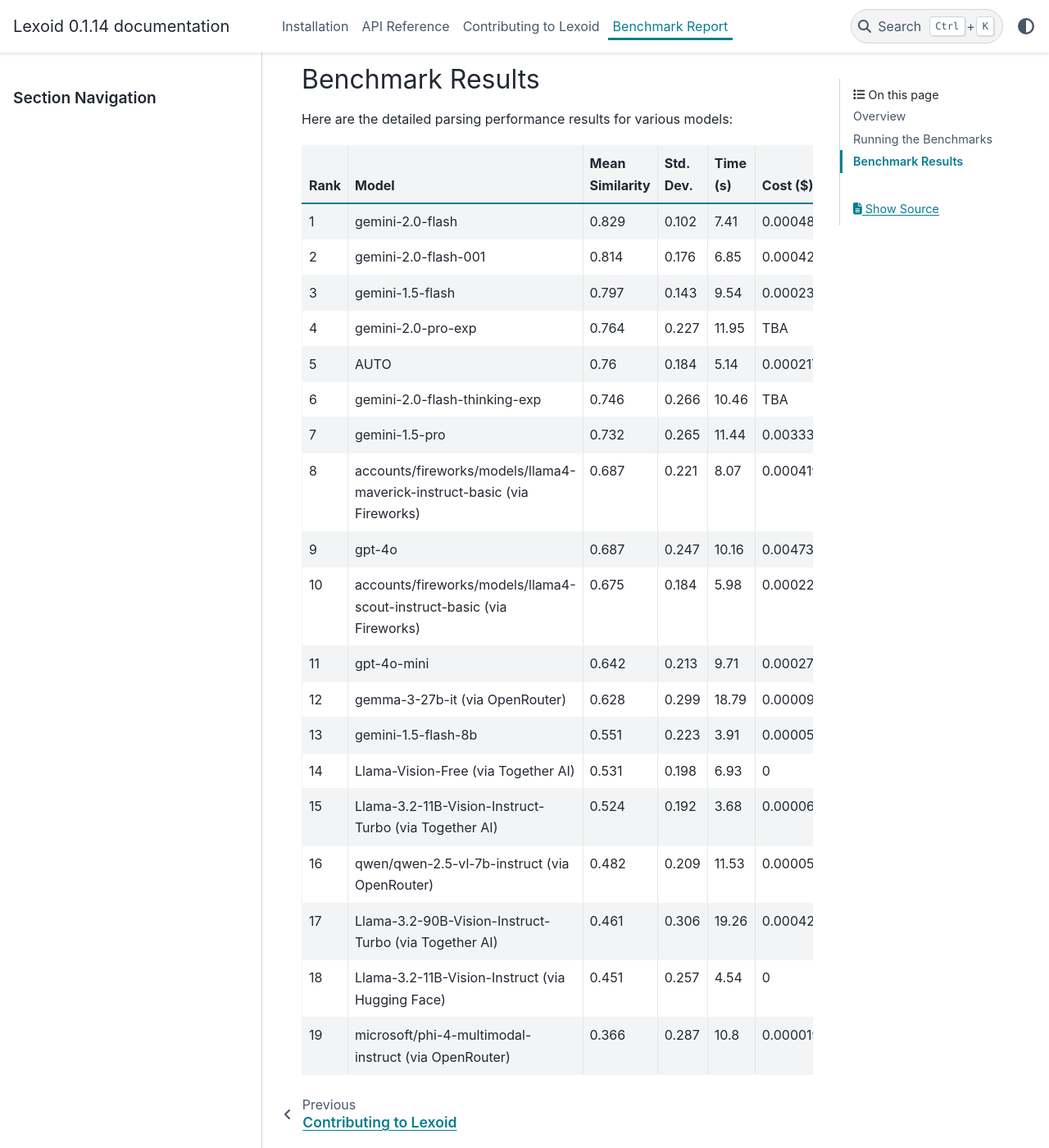
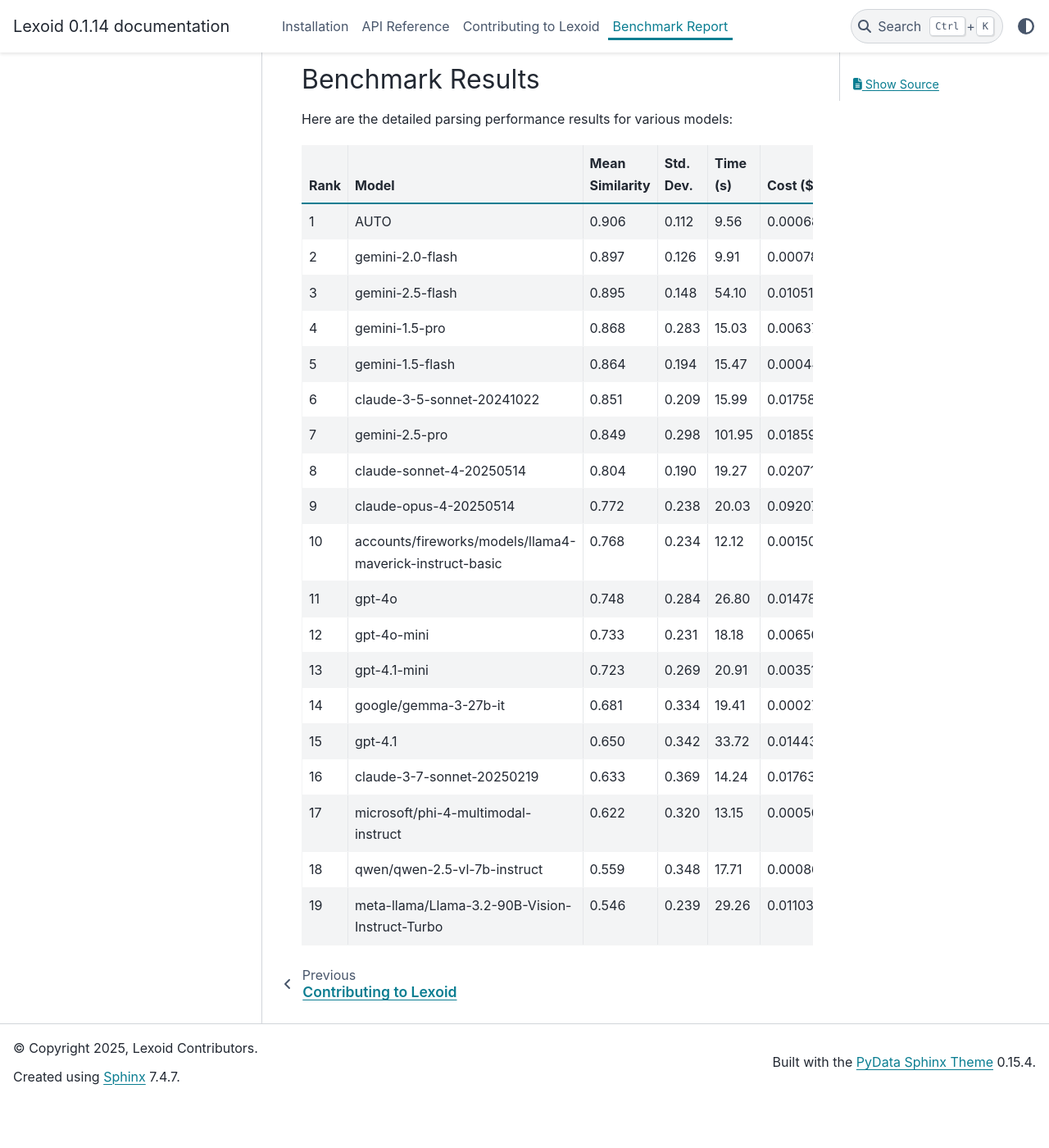
Before and after one commit to oidlabs-com/Lexoid, a Sphinx documentation site: the page built from docs/benchmark.rst, in a window 1280 px wide and 1400 px high, scrolled down 1761 px. Shown: the whole window at 82% size. Built offline with Sphinx 7.4.7 and the PyData theme 0.15.4, drawn with Linux system fonts in a browser that asks for light colours; after the commit the page ends 3103 px from its top, so only the background shows below that.

Commit message:
Update benchmark

```diff
--- a/docs/benchmark.rst
+++ b/docs/benchmark.rst
@@ -79,116 +79,116 @@
      - Time (s)
      - Cost ($)
    * - 1
+     - AUTO
+     - 0.906
+     - 0.112
+     - 9.56
+     - 0.00068
+   * - 2
      - gemini-2.0-flash
-     - 0.829
-     - 0.102
-     - 7.41
-     - 0.00048
-   * - 2
-     - gemini-2.0-flash-001
-     - 0.814
-     - 0.176
-     - 6.85
-     - 0.000421
+     - 0.897
+     - 0.126
+     - 9.91
+     - 0.00078
    * - 3
+     - gemini-2.5-flash
+     - 0.895
+     - 0.148
+     - 54.10
+     - 0.01051
+   * - 4
+     - gemini-1.5-pro
+     - 0.868
+     - 0.283
+     - 15.03
+     - 0.00637
+   * - 5
      - gemini-1.5-flash
-     - 0.797
-     - 0.143
-     - 9.54
-     - 0.000238
-   * - 4
-     - gemini-2.0-pro-exp
-     - 0.764
-     - 0.227
-     - 11.95
-     - TBA
-   * - 5
-     - AUTO
-     - 0.76
-     - 0.184
-     - 5.14
-     - 0.000217
+     - 0.864
+     - 0.194
+     - 15.47
+     - 0.00044
    * - 6
-     - gemini-2.0-flash-thinking-exp
-     - 0.746
-     - 0.266
-     - 10.46
-     - TBA
+     - claude-3-5-sonnet-20241022
+     - 0.851
+     - 0.209
+     - 15.99
+     - 0.01758
    * - 7
-     - gemini-1.5-pro
-     - 0.732
-     - 0.265
-     - 11.44
-     - 0.003332
+     - gemini-2.5-pro
+     - 0.849
+     - 0.298
+     - 101.95
+     - 0.01859
    * - 8
-     - accounts/fireworks/models/llama4-maverick-instruct-basic (via Fireworks)
-     - 0.687
-     - 0.221
-     - 8.07
-     - 0.000419
+     - claude-sonnet-4-20250514
+     - 0.804
+     - 0.190
+     - 19.27
+     - 0.02071
    * - 9
+     - claude-opus-4-20250514
+     - 0.772
+     - 0.238
+     - 20.03
+     - 0.09207
+   * - 10
+     - accounts/fireworks/models/llama4-maverick-instruct-basic
+     - 0.768
+     - 0.234
+     - 12.12
+     - 0.00150
+   * - 11
      - gpt-4o
-     - 0.687
-     - 0.247
-     - 10.16
-     - 0.004736
-   * - 10
-     - accounts/fireworks/models/llama4-scout-instruct-basic (via Fireworks)
-     - 0.675
-     - 0.184
-     - 5.98
-     - 0.000226
-   * - 11
+     - 0.748
+     - 0.284
+     - 26.80
+     - 0.01478
+   * - 12
      - gpt-4o-mini
-     - 0.642
-     - 0.213
-     - 9.71
-     - 0.000275
-   * - 12
-     - gemma-3-27b-it (via OpenRouter)
-     - 0.628
-     - 0.299
-     - 18.79
-     - 0.000096
+     - 0.733
+     - 0.231
+     - 18.18
+     - 0.00650
    * - 13
-     - gemini-1.5-flash-8b
-     - 0.551
-     - 0.223
-     - 3.91
-     - 0.000055
+     - gpt-4.1-mini
+     - 0.723
+     - 0.269
+     - 20.91
+     - 0.00351
    * - 14
-     - Llama-Vision-Free (via Together AI)
-     - 0.531
-     - 0.198
-     - 6.93
-     - 0
+     - google/gemma-3-27b-it
+     - 0.681
+     - 0.334
+     - 19.41
+     - 0.00027
    * - 15
-     - Llama-3.2-11B-Vision-Instruct-Turbo (via Together AI)
-     - 0.524
-     - 0.192
-     - 3.68
-     - 0.00006
+     - gpt-4.1
+     - 0.650
+     - 0.342
+     - 33.72
+     - 0.01443
    * - 16
-     - qwen/qwen-2.5-vl-7b-instruct (via OpenRouter)
-     - 0.482
-     - 0.209
-     - 11.53
-     - 0.000052
+     - claude-3-7-sonnet-20250219
+     - 0.633
+     - 0.369
+     - 14.24
+     - 0.01763
    * - 17
-     - Llama-3.2-90B-Vision-Instruct-Turbo (via Together AI)
-     - 0.461
-     - 0.306
-     - 19.26
-     - 0.000426
+     - microsoft/phi-4-multimodal-instruct
+     - 0.622
+     - 0.320
+     - 13.15
+     - 0.00050
    * - 18
-     - Llama-3.2-11B-Vision-Instruct (via Hugging Face)
-     - 0.451
-     - 0.257
-     - 4.54
-     - 0
+     - qwen/qwen-2.5-vl-7b-instruct
+     - 0.559
+     - 0.348
+     - 17.71
+     - 0.00086
    * - 19
-     - microsoft/phi-4-multimodal-instruct (via OpenRouter)
-     - 0.366
-     - 0.287
-     - 10.8
-     - 0.000019
+     - meta-llama/Llama-3.2-90B-Vision-Instruct-Turbo
+     - 0.546
+     - 0.239
+     - 29.26
+     - 0.01103
--- a/docs/update_benchmarks.py
+++ b/docs/update_benchmarks.py
@@ -18,7 +18,7 @@
     header = "| Rank | Model | Mean Similarity | Std. Dev. | Time (s) | Cost ($) |\n"
     sep = "| --- | --- | --- | --- | --- | --- |\n"
     rows = [
-        f"| {i+1} | {row['Model']} | {row['Mean Similarity']} | {row['Std. Dev.']} | {row['Time (s)']} | {row['Cost($)']} |"
+        f"| {i+1} | {row['Model']} | {row['Mean Similarity']:.3f} | {row['Std. Dev.']:.3f} | {row['Time (s)']:.2f} | {row['Cost($)']:.5f} |"
         for i, row in df.iterrows()
     ]
     return header + sep + "\n".join(rows)
@@ -27,7 +27,7 @@
 def generate_rst_table(df):
     header = "\n   * - Rank\n     - Model\n     - Mean Similarity\n     - Std. Dev.\n     - Time (s)\n     - Cost ($)"
     rows = [
-        f"   * - {i+1}\n     - {row['Model']}\n     - {row['Mean Similarity']}\n     - {row['Std. Dev.']}\n     - {row['Time (s)']}\n     - {row['Cost($)']}"
+        f"   * - {i+1}\n     - {row['Model']}\n     - {row['Mean Similarity']:.3f}\n     - {row['Std. Dev.']:.3f}\n     - {row['Time (s)']:.2f}\n     - {row['Cost($)']:.5f}"
         for i, row in df.iterrows()
     ]
     return header + "\n" + "\n".join(rows)
```
Also changed, not shown: README.md (+19 -19 lines), docs/benchmark.csv (+19 -19 lines), examples/outputs/benchmark.md (+5 -1 lines), examples/outputs/costco_bill.md (+2 -2 lines), 2 other files.
